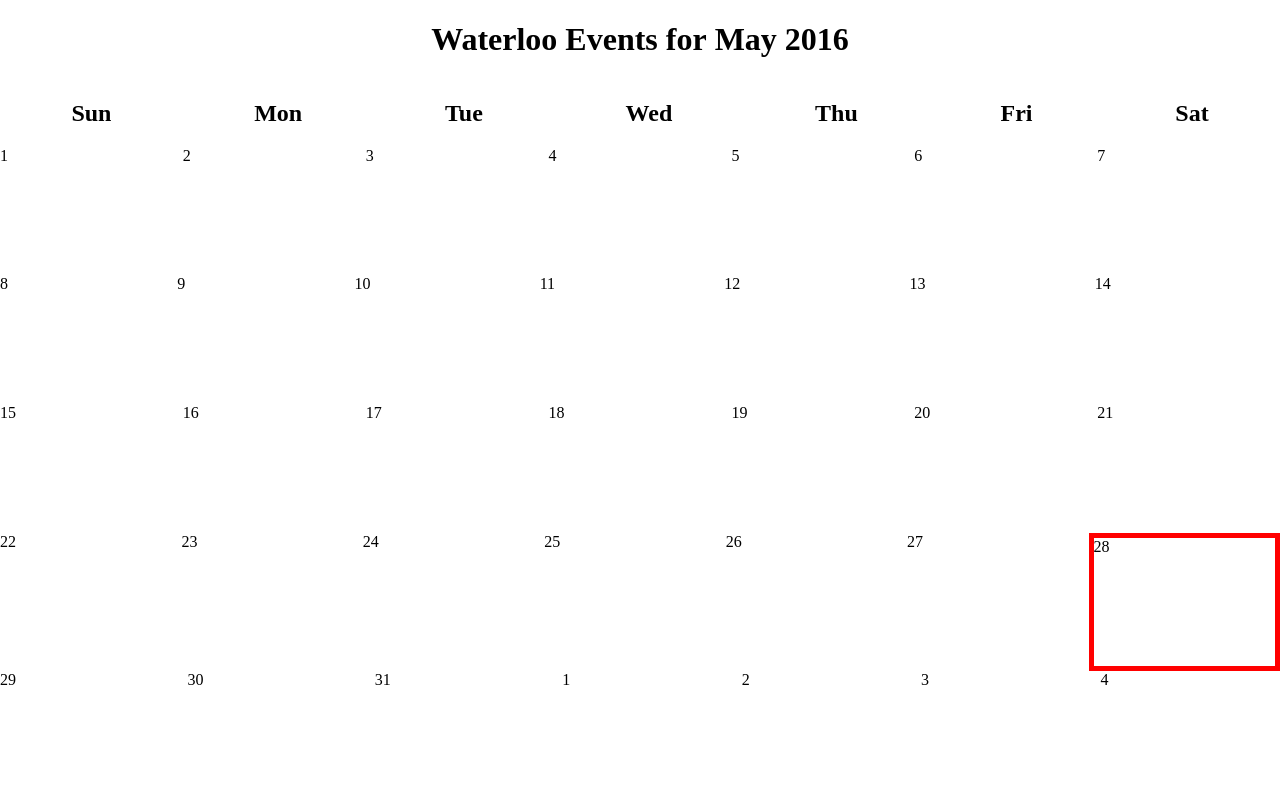
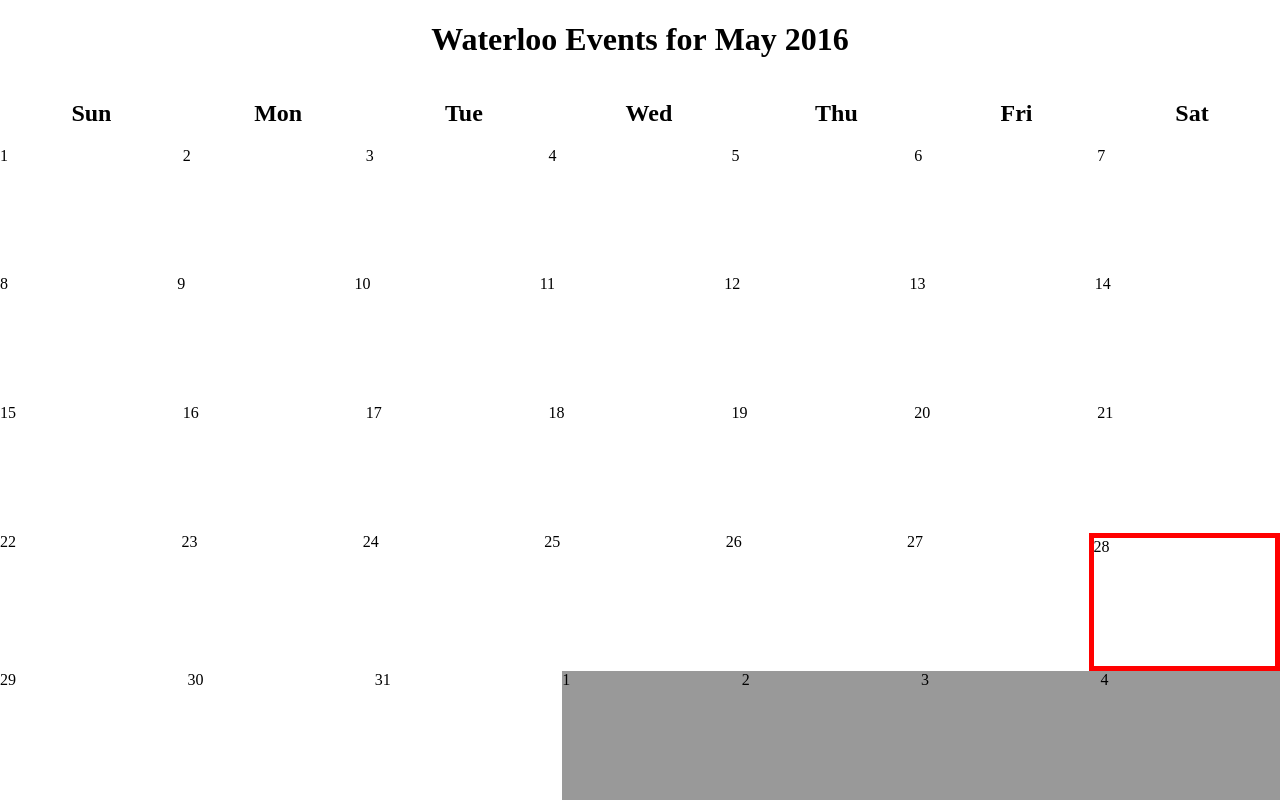
Before and after one commit to tbroadley/waterloo-events-app, a React app: page / in a window 1280 px wide. Built offline with nearby package versions, Linux system fonts and the light colour scheme.

Commit message:
grey out days that are in different months

```diff
--- a/components/calendar.js
+++ b/components/calendar.js
@@ -71,7 +71,15 @@ class CalendarRow extends React.Component {
               date.getUTCMonth() == selectedDate.getUTCMonth() &&
               date.getUTCDate() == selectedDate.getUTCDate();
 
-            return <CalendarCell date={date} selected={selected}/>;
+            const inMonth = date.getUTCMonth() === selectedDate.getUTCMonth();
+
+            return (
+              <CalendarCell
+                date={date}
+                selected={selected}
+                inMonth={inMonth}
+              />
+            );
           }
         )}
       </div>
@@ -83,12 +91,17 @@ class CalendarCell extends React.Component {
   render() {
     const {
       date,
-      selected
+      selected,
+      inMonth
     } = this.props;
+
+    const className =
+      (selected ? 'currentDate' : '') +
+      (inMonth ? '' : 'notInMonth');
 
     return (
       <div
-        className={selected ? 'currentDate' : ''}
+        className={className}
       >
         {date.getUTCDate()}
       </div>
--- a/index.css
+++ b/index.css
@@ -31,6 +31,10 @@ html, body, #root, #calendar {
   border: solid red 5px;
 }
 
+#calendar > div > div.notInMonth {
+  background-color: #999999;
+}
+
 #calendar > div > div > h2 {
   text-align: center;
 }
```
